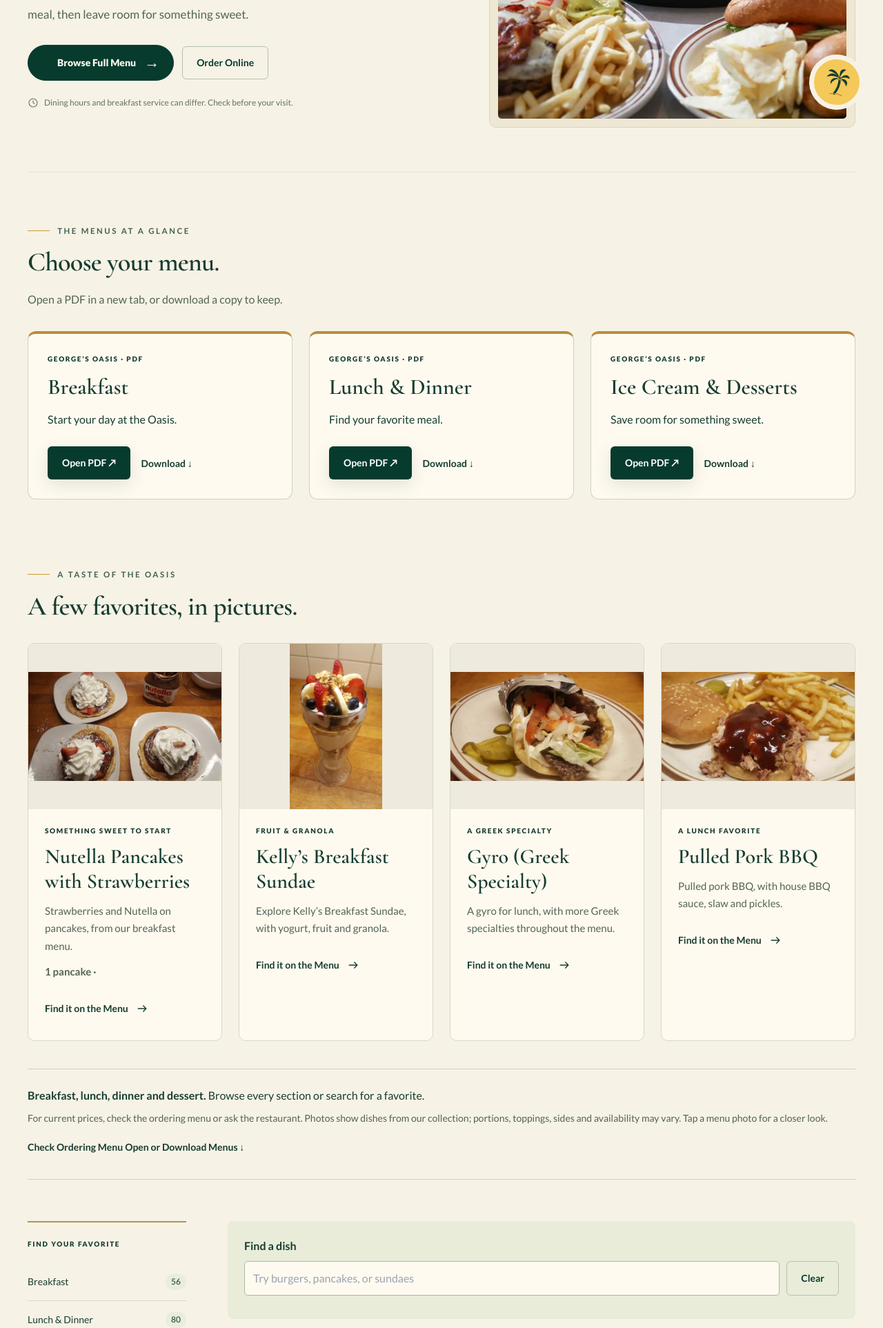
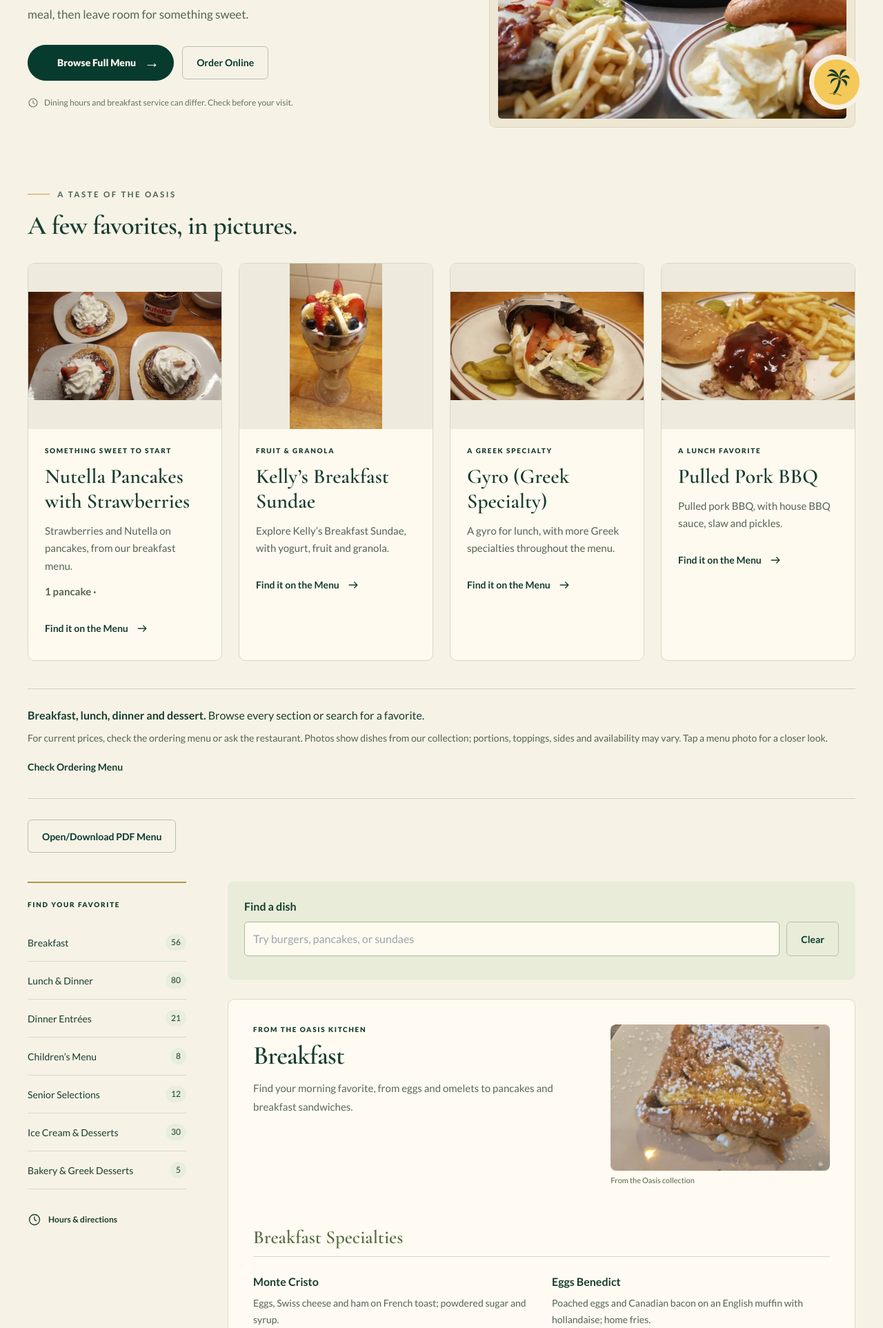
Before and after one commit to AndrewGuadi/georges-oasis-allentown, a Flask app: page /food-and-ice-cream in a window 1280 px wide. Shown: the part 468-2393 px from the top of the page at 69% size. Run offline with Flask 3, Linux system fonts and the light colour scheme; some libraries are stand-ins or nearby versions.

Commit message:
Simplify PDF menu access and clarify children’s golf pricing

```diff
--- a/static/css/pages.css
+++ b/static/css/pages.css
@@ -419,19 +419,23 @@ body:has(.inquiry-form :focus) .mobile-dock,body:has(dialog[open]) .mobile-dock
 .photo-viewer .photo-viewer-image { flex:1 1 0; min-height:0; height:0; }
 .photo-viewer-top,.photo-viewer-bottom,.photo-viewer-error { flex-shrink:0; }
 
-/* Family history and printed menus share the Oasis palette. */
+/* Family history */
 .story-anniversary { background:#e8ecdf; border-block:1px solid #ccd3bd; }
 .story-anniversary-mark { display:flex; align-items:center; gap:20px; color:#073b2e; margin-bottom:26px; }
 .story-anniversary-mark svg { width:64px; height:64px; }
 .story-anniversary-mark>span { font:600 80px/.95 'Cormorant Garamond',Georgia,serif; }
 .story-anniversary-mark small { display:block; margin-top:10px; font:700 12px/1.5 'Lato',sans-serif; text-transform:uppercase; letter-spacing:.16em; }
-.menu-pdf-grid { display:grid; grid-template-columns:repeat(3,minmax(0,1fr)); gap:24px; }
-.menu-pdf-card { display:flex; flex-direction:column; gap:14px; padding:28px; border:1px solid #ccd3bd; border-top:4px solid #b88d3e; border-radius:12px; background:#fffaf0; }
-.menu-pdf-card h3 { font:600 32px/1.15 'Cormorant Garamond',Georgia,serif; }
-.menu-pdf-card>p { line-height:1.7; }
-.menu-pdf-actions { display:flex; flex-wrap:wrap; align-items:center; gap:16px; margin-top:auto; padding-top:12px; }
+.menu-pdf-tools > button { margin-bottom:12px; }
+.menu-pdf-dialog { position:fixed; inset:0; width:min(400px,calc(100% - 32px)); max-height:calc(100dvh - 32px); overflow:auto; margin:auto; padding:20px; border:1px solid #b6c0b0; border-radius:12px; background:#fffaf0; color:#173d30; }
+.menu-pdf-dialog::backdrop { background:#061e1899; }
+body:has(.menu-pdf-dialog[open]) { overflow:hidden; }
+.menu-pdf-header { display:flex; align-items:center; justify-content:space-between; gap:16px; }
+.menu-pdf-header h2 { font:600 30px/1.15 'Cormorant Garamond',Georgia,serif; }
+.menu-pdf-close { display:grid; place-items:center; min-width:44px; min-height:44px; border-radius:6px; font-size:26px; line-height:1; }
+.menu-pdf-dialog > p { margin-bottom:16px; font-size:14px; }
+.menu-pdf-links a { display:flex; align-items:center; justify-content:space-between; gap:12px; min-height:48px; padding:8px 12px; border-top:1px solid #ccd3bd; font-weight:700; }
+.menu-pdf-close:hover,.menu-pdf-links a:hover { background:#e8ecdf; }
 .special-flyer-viewer { width:min(800px,calc(100% - 28px)); }
 .special-flyer-viewer .photo-viewer-top p { font-weight:700; }
 .special-flyer-viewer .photo-viewer-top button { flex-shrink:0; }
 body:has(.special-flyer-viewer[open]) { overflow:hidden; }
-@media(max-width:900px) { .menu-pdf-grid { grid-template-columns:1fr; } }
--- a/static/js/pages.js
+++ b/static/js/pages.js
@@ -1,4 +1,12 @@
 (() => {
+  const menuPdfTrigger = document.getElementById('menu-pdf-trigger');
+  const menuPdfDialog = document.getElementById('printed-menus');
+  if (menuPdfTrigger && typeof menuPdfDialog?.showModal === 'function') {
+    menuPdfTrigger.addEventListener('click', () => menuPdfDialog.showModal());
+    menuPdfDialog.addEventListener('close', () => menuPdfTrigger.focus({ preventScroll: true }));
+    menuPdfTrigger.hidden = false;
+  }
+
   const searchPanel = document.querySelector('[data-menu-search]');
   if (searchPanel) {
     searchPanel.hidden = false;
--- a/templates/public/food.html
+++ b/templates/public/food.html
@@ -1,12 +1,14 @@
 {% extends 'public/section_page.html' %}
 {% block page_intro %}{{ intro('A table for every appetite', 'Breakfast, lunch & dinner at George’s Oasis.', 'Family recipes, breakfast favorites and Greek specialties. Find a familiar meal, then leave room for something sweet.', 'george-oasis-menu-food-spread', 'A spread of sandwiches, salad and dishes from the Oasis kitchen', 'Browse Full Menu', '#menu-sections', 'Order Online', url_for('public.order'), 'Dining hours and breakfast service can differ. Check before your visit.') }}{% endblock %}
 {% block page_body %}
+{{ food_features(featured_menu_items, 'A few favorites, in pictures.', 'A taste of the Oasis', 'kitchen-favorites') }}
+{% if has_menu_items %}<section class="page-shell menu-overview" aria-label="About the menu"><p><strong>Breakfast, lunch, dinner and dessert.</strong> Browse every section or search for a favorite.</p><p>For current prices, check the ordering menu or ask the restaurant. Photos show dishes from our collection; portions, toppings, sides and availability may vary. Tap a menu photo for a closer look.</p>{{ external_action('food_ordering', 'Check Ordering Menu', 'text-link') }}</section>{% endif %}
+{% if not has_menu_items %}<section class="page-shell menu-availability" aria-labelledby="menu-availability-title"><div><p class="small-label">Ready to choose?</p><h2 id="menu-availability-title">Your next favorite is on the menu.</h2><p>See available dishes and prices in our online ordering menu. For dine-in selections, breakfast, or a question about ingredients, call {{ business.phone }}.</p></div><div class="page-actions">{{ external_action('food_ordering', 'Open Ordering Menu', 'btn btn-primary') }}<a class="text-link" href="{{ business.phone_uri }}">Call the Restaurant →</a></div></section>{% endif %}
+<div id="menu-sections">
 {% include 'public/includes/menu_pdfs.html' %}
-{{ food_features(featured_menu_items, 'A few favorites, in pictures.', 'A taste of the Oasis', 'kitchen-favorites') }}
-{% if has_menu_items %}<section class="page-shell menu-overview" aria-label="About the menu"><p><strong>Breakfast, lunch, dinner and dessert.</strong> Browse every section or search for a favorite.</p><p>For current prices, check the ordering menu or ask the restaurant. Photos show dishes from our collection; portions, toppings, sides and availability may vary. Tap a menu photo for a closer look.</p>{{ external_action('food_ordering', 'Check Ordering Menu', 'text-link') }}<a class="text-link" href="#printed-menus">Open or Download Menus ↓</a></section>{% endif %}
-{% if not has_menu_items %}<section class="page-shell menu-availability" aria-labelledby="menu-availability-title"><div><p class="small-label">Ready to choose?</p><h2 id="menu-availability-title">Your next favorite is on the menu.</h2><p>See available dishes and prices in our online ordering menu. For dine-in selections, breakfast, or a question about ingredients, call {{ business.phone }}.</p></div><div class="page-actions">{{ external_action('food_ordering', 'Open Ordering Menu', 'btn btn-primary') }}<a class="text-link" href="{{ business.phone_uri }}">Call the Restaurant →</a></div></section>{% endif %}
-<div class="page-shell menu-layout" id="menu-sections"><aside class="menu-sidebar"><p class="small-label">Find your favorite</p><nav aria-label="Menu categories">{% for category in menu_categories %}<a href="#{{ category.id }}">{{ category.name }}<span>{{ category['items']|length }}</span></a>{% endfor %}</nav><a class="text-link" href="{{ url_for('public.visit') }}">{{ icon('clock') }} Hours & directions</a>{% if menu_download_url %}<a class="text-link" href="{{ menu_download_url }}" download>Download Menu ↓</a>{% endif %}</aside>
+<div class="page-shell menu-layout"><aside class="menu-sidebar"><p class="small-label">Find your favorite</p><nav aria-label="Menu categories">{% for category in menu_categories %}<a href="#{{ category.id }}">{{ category.name }}<span>{{ category['items']|length }}</span></a>{% endfor %}</nav><a class="text-link" href="{{ url_for('public.visit') }}">{{ icon('clock') }} Hours & directions</a></aside>
 <div class="menu-content">{% if has_menu_items %}<div class="menu-search" hidden data-menu-search><label for="menu-search">Find a dish</label><div><input id="menu-search" type="search" placeholder="Try burgers, pancakes, or sundaes" autocomplete="off"><button type="button" class="btn btn-outline" id="reset-menu">Clear</button></div><p id="menu-search-result" role="status" aria-live="polite"></p></div>{% endif %}{% for category in menu_categories %}{{ menu_category(category) }}{% endfor %}{% if has_menu_items and consumer_advisory %}<p class="consumer-advisory">{{ consumer_advisory }}</p>{% endif %}</div></div>
+</div>
 
 <section class="page-section soft-section"><div class="page-shell two-column"><div>{{ section_heading('Your meal, your way', 'Stay awhile. Or take the next step.') }}<p class="body-copy">Planning to join us? Find the restaurant and check the hours. Ready to order? Continue to the online ordering menu, where you can review current selections and the available options.</p></div><div class="choice-stack"><a href="{{ url_for('public.order') }}"><span><strong>Order from the Oasis</strong><small>Ordering service & Grubhub delivery</small></span>{{ icon('arrow') }}</a><a href="{{ url_for('public.visit') }}"><span><strong>Join us at the restaurant</strong><small>Hours, directions & table reservations</small></span>{{ icon('arrow') }}</a></div></div></section>
 {{ faq([('Where do I find current prices?', 'Browse the dishes and options above. For current prices, check the online ordering menu or call the restaurant. Ordering prices are shown before you place an order.'),('Can I ask about ingredients?', 'Yes. Contact the restaurant before ordering to discuss ingredients and your needs. Dietary suitability should be confirmed directly.'),('When is breakfast served?', 'Breakfast has its own service schedule. Ask the restaurant about the current breakfast cutoff; the opening-hours table lists restaurant and dinner hours separately.')]) }}
--- a/templates/public/includes/menu_pdfs.html
+++ b/templates/public/includes/menu_pdfs.html
@@ -1,11 +1,21 @@
-<section class="page-shell page-section menu-pdfs" id="printed-menus" aria-labelledby="printed-menu-title">
-  <div class="section-heading"><p class="section-eyebrow">The menus at a glance</p><h2 id="printed-menu-title">Choose your menu.</h2><p>Open a PDF in a new tab, or download a copy to keep.</p></div>
-  <div class="menu-pdf-grid">
-    {% for label, filename, description in [('Breakfast', 'Breakfast_Menu.pdf', 'Start your day at the Oasis.'), ('Lunch & Dinner', 'Lunch_and_Dinner_Menu.pdf', 'Find your favorite meal.'), ('Ice Cream & Desserts', 'Ice_Cream_and_Desserts_Menu.pdf', 'Save room for something sweet.')] %}
-    <article class="menu-pdf-card">
-      <p class="small-label">George’s Oasis · PDF</p><h3>{{ label }}</h3><p>{{ description }}</p>
-      <div class="menu-pdf-actions"><a class="btn btn-primary" href="{{ url_for('static', filename='menus/' ~ filename) }}" target="_blank" rel="noopener" aria-label="Open {{ label }} menu PDF in a new tab">Open PDF ↗</a><a class="text-link" href="{{ url_for('static', filename='menus/' ~ filename) }}" download="{{ filename }}" aria-label="Download {{ label }} menu PDF">Download ↓</a></div>
-    </article>
+<div class="page-shell menu-pdf-tools">
+  <button type="button" class="btn btn-outline" id="menu-pdf-trigger" aria-haspopup="dialog" aria-controls="printed-menus" hidden>Open/Download PDF Menu</button>
+</div>
+<dialog class="menu-pdf-dialog" id="printed-menus" aria-labelledby="printed-menu-title">
+  <div class="menu-pdf-header">
+    <h2 id="printed-menu-title">PDF menus</h2>
+    <form method="dialog">
+      <button class="menu-pdf-close" type="submit" aria-label="Close PDF menus"><span aria-hidden="true">×</span></button>
+    </form>
+  </div>
+  <p id="menu-pdf-new-tab">Opens in a new tab.</p>
+  <ul class="menu-pdf-links">
+    {% for label, filename in [('Breakfast', 'Breakfast_Menu.pdf'), ('Lunch & Dinner', 'Lunch_and_Dinner_Menu.pdf'), ('Ice Cream & Dessert', 'Ice_Cream_and_Desserts_Menu.pdf')] %}
+    <li>
+      <a href="{{ url_for('static', filename='menus/' ~ filename) }}" target="_blank" rel="noopener" aria-describedby="menu-pdf-new-tab"{% if loop.first %} autofocus{% endif %}>
+        {{ label }} <span aria-hidden="true">↗</span>
+      </a>
+    </li>
     {% endfor %}
-  </div>
-</section>
+  </ul>
+</dialog>
```
Also changed, not shown: templates/public/mini_golf.html (+3 -2 lines), tests/test_full_menu.py (+11 -8 lines), static/css/golf.css.
